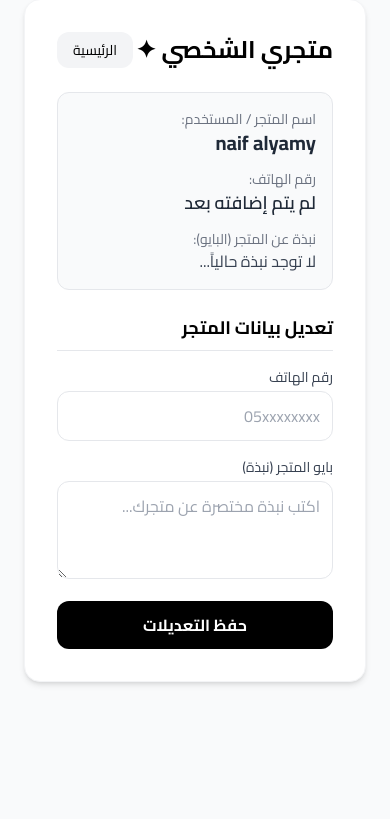
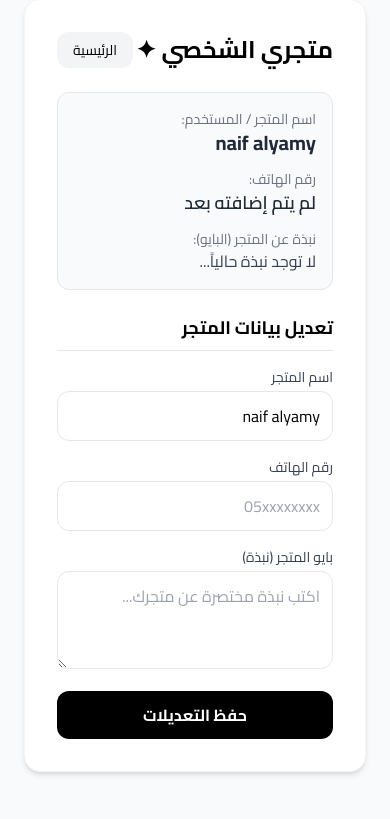
Before and after one commit to yz1l2/Lavreen, a Flask app: page /profile in a window 390 px wide. Shown: the part 25-844 px from the top of the page. Run offline with Flask 3, Linux system fonts and the light colour scheme; data comes from the database, SQL or seed files in the repository; some libraries are stand-ins or nearby versions.

```diff
--- a/app.py
+++ b/app.py
@@ -15,13 +15,11 @@ database.add_sample_listings()
 
 @app.route('/')
 def index():
-    # جلب جميع الإعلانات مباشرة من قاعدة البيانات
     connection = database.get_db()
     listings = connection.execute("SELECT * FROM listings ORDER BY id DESC").fetchall()
     connection.close()
     return render_template('index.html', listings=listings)
 
-# مسار استقبال وتخزين الإعلانات في قاعدة البيانات
 @app.route('/sell', methods=['GET', 'POST'])
 def sell():
     if request.method == 'POST':
@@ -32,7 +30,6 @@ def sell():
             city = request.form.get('city', 'غير محدد')
             description = request.form.get('description', '')
 
-            # إضافة الإعلان لقاعدة البيانات
             listing_id = database.add_listing(
                 title=title,
                 category=category,
@@ -42,7 +39,6 @@ def sell():
                 owner_id=None
             )
 
-            # معالجة رفع الصورة إن وجدت
             if 'images' in request.files:
                 file = request.files['images']
                 if file and file.filename != '':
@@ -58,7 +54,6 @@ def sell():
 
     return render_template('sell.html')
 
-# مسار عرض تفاصيل الإعلان
 @app.route('/listing/<int:item_id>')
 def view_item(item_id):
     listing = database.get_listing(item_id)
@@ -68,7 +63,6 @@ def view_item(item_id):
     media = database.get_listing_media(item_id)
     return render_template('item.html', listing=listing, media=media)
 
-# مسار البحث العام
 @app.route('/search')
 def search():
     query = request.args.get('q', '').lower()
@@ -83,7 +77,6 @@ def search():
     connection.close()
     return render_template('index.html', listings=listings)
 
-# مسار البحث الذكي (AI)
 @app.route('/ai', methods=['GET', 'POST'])
 def ai():
     query = ""
@@ -115,7 +108,6 @@ def my_listings():
     connection.close()
     return render_template('my_listings.html', listings=listings)
 
-# مسار الملف الشخصي للمتجر
 @app.route('/profile')
 def profile():
     connection = database.get_db()
@@ -137,14 +129,14 @@ def profile():
 
     return render_template('profile.html', user=user)
 
-# مسار تحديث بيانات الملف الشخصي (رقم الهاتف والبايو)
 @app.route('/update-profile', methods=['POST'])
 def update_profile():
+    name = request.form.get('name', '')
     phone = request.form.get('phone', '')
     bio = request.form.get('bio', '')
 
     connection = database.get_db()
-    connection.execute("UPDATE users SET phone = ?, bio = ? WHERE id = 1", (phone, bio))
+    connection.execute("UPDATE users SET name = ?, phone = ?, bio = ? WHERE id = 1", (name, phone, bio))
     connection.commit()
     connection.close()
 
--- a/database.py
+++ b/database.py
@@ -14,7 +14,7 @@ def get_db():
 def create_database():
     connection = get_db()
 
-    # إنشاء جدول المستخدمين مع إضافة أعمدة phone و bio لضمان عدم ظهور أخطاء
+    # إنشاء جدول المستخدمين مع دعم الهاتف والبايو
     connection.execute("""
         CREATE TABLE IF NOT EXISTS users (
             id INTEGER PRIMARY KEY AUTOINCREMENT,
@@ -27,7 +27,7 @@ def create_database():
         )
     """)
 
-    # التحقق من وجود أعمدة الهاتف والبايو في حال كان الجدول قديم وموجود مسبقاً
+    # التحقق من وجود أعمدة الهاتف والبايو في الجداول القديمة
     user_columns = connection.execute(
         "PRAGMA table_info(users)"
     ).fetchall()
--- a/templates/profile.html
+++ b/templates/profile.html
@@ -29,17 +29,25 @@
             <p class="text-gray-700">{{ user['bio'] or 'لا توجد نبذة حالياً...' }}</p>
         </div>
 
-        <!-- نموذج تعديل البيانات -->
+        <!-- نموذج تعديل البيانات (يشمل الاسم، الهاتف، والبايو) -->
         <form action="/update-profile" method="POST" class="space-y-4">
             <h3 class="font-bold text-lg border-b pb-2">تعديل بيانات المتجر</h3>
+
+            <div>
+                <label class="block text-sm font-medium text-gray-700 mb-1">اسم المتجر</label>
+                <input type="text" name="name" value="{{ user['name'] }}" class="w-full p-3 border rounded-xl outline-none focus:ring-2 focus:ring-black" required>
+            </div>
+
             <div>
                 <label class="block text-sm font-medium text-gray-700 mb-1">رقم الهاتف</label>
                 <input type="text" name="phone" value="{{ user['phone'] or '' }}" class="w-full p-3 border rounded-xl outline-none focus:ring-2 focus:ring-black" placeholder="05xxxxxxxx">
             </div>
+
             <div>
                 <label class="block text-sm font-medium text-gray-700 mb-1">بايو المتجر (نبذة)</label>
                 <textarea name="bio" rows="3" class="w-full p-3 border rounded-xl outline-none focus:ring-2 focus:ring-black" placeholder="اكتب نبذة مختصرة عن متجرك...">{{ user['bio'] or '' }}</textarea>
             </div>
+
             <button type="submit" class="w-full bg-black text-white p-3 rounded-xl font-bold hover:bg-gray-800 transition">حفظ التعديلات</button>
         </form>
     </div>
```
